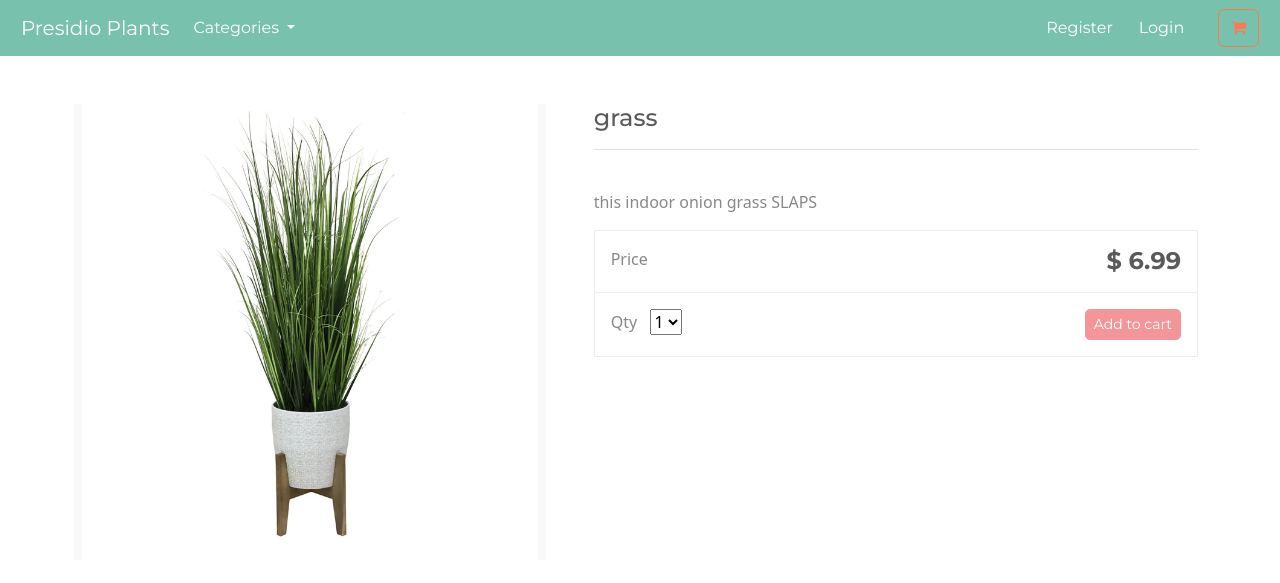
After one commit to Kirkulese/djangoecommerce, a Django app: page /product/grass/ in a window 1280 px wide. The commit adds this page. Shown: the top 583 px of the page. Run offline with Django 4.2, Linux system fonts and the light colour scheme; data comes from the database, SQL or seed files in the repository.

Commit message:
added product page

```diff
--- a/ecommerce/ecommerce/settings.py
+++ b/ecommerce/ecommerce/settings.py
@@ -64,6 +64,7 @@ TEMPLATES = [
                 'django.template.context_processors.request',
                 'django.contrib.auth.context_processors.auth',
                 'django.contrib.messages.context_processors.messages',
+
                 #adding categories view form store app here to make variables accessible app wide
                 'store.views.categories',
             ],
--- a/ecommerce/store/templates/store/base.html
+++ b/ecommerce/store/templates/store/base.html
@@ -82,7 +82,7 @@
 
                         </li>
 
-                        {% comment %} all_categories is available from the store view and context processors {% endcomment %}
+                        {% comment %} all_categories is available from the store view and context processors (see settings.py) {% endcomment %}
                         {% for category in all_categories %}
 
                         <li>
--- /dev/null
+++ b/ecommerce/store/templates/store/product-info.html
@@ -0,0 +1,100 @@
+
+{% extends "./base.html" %}
+
+{% load static %}
+
+{% block content %}
+
+<div class="container">
+
+    <main class="pt-5">
+
+        <div class="row g-3">
+
+            <div class="col-md-5 col-lg-5 order-md-first bg-light">
+
+                <img class="img-fluid mx-auto d-block" alt="Responsive image" src={{product.image.url}}> <!-- Product image -->
+
+            </div>
+
+            <div class="col-md-7 col-lg-7 ps-md-3 ps-lg-5">
+
+                <h1 class="mb-0 h4"> {{product.title}}  </h1>
+                {% comment %} no branding necessary here {% endcomment %}
+                {% comment %} <strong> {{product.brand}} </strong> {% endcomment %}
+
+
+                <hr>
+
+                <br>
+
+
+                <p> {{product.description}} </p>
+
+                <div class="border">
+
+                    <div class="col border-bottom">
+
+                        <div class="row p-3">
+
+                            <div class="col-6"> Price </div>
+
+                            <div class="col-6 text-end"><span class="h4 fw-bold">$ {{product.price}}</span></div>
+
+                        </div>
+
+                    </div>
+
+                    <div class="col">
+
+                        <div class="row p-3">
+
+                            <div class="col-6">
+
+
+                                <label for="select">Qty</label>
+
+                                &nbsp;
+
+                                <select id="select">
+
+                                    <option value="1">1</option>
+
+                                    <option value="2">2</option>
+
+                                    <option value="3">3</option>
+
+                                    <option value="4">4</option>
+
+                                </select>
+
+                            </div>
+
+                            <div class="col-6 text-end">
+
+                                <button type="button" id="add-button" value="" class="btn btn-secondary btn-sm">
+
+                                Add to cart
+
+                                </button>
+
+
+                            </div>
+
+                        </div>
+
+                    </div>
+
+                </div>
+
+            </div>
+
+        </div>
+
+    </main>
+
+    <br>
+
+</div>
+
+{% endblock %}
--- a/ecommerce/store/urls.py
+++ b/ecommerce/store/urls.py
@@ -4,4 +4,6 @@ from . import views
 
 urlpatterns = [
     path('',views.store, name='store'),
+    #set up individual product path using the slug field
+    path('product/<slug:slug>/', views.product_info, name='product')
 ]
--- a/ecommerce/store/views.py
+++ b/ecommerce/store/views.py
@@ -1,16 +1,31 @@
-from django.shortcuts import render
-from .models import Category
+from django.shortcuts import render, get_object_or_404
+from .models import Category, Product
 
 # Create your views here.
 
 def store(request):
-    #because we have our template folder nested under store we need to add that path here
-    return render(request, 'store/store.html')
+    #get all products and put them into context object
+    all_products = Product.objects.all()
+    context = {'all_products': all_products}
+
+    #because we have our template folder nested under store we need to add that path here also send through the context
+    return render(request, 'store/store.html', context)
 
 
 def categories(request):
     #get all categories from the model
     all_categories = Category.objects.all()
 
+    #need to get this data to every page so that it can be used for the navbar
+    #see settings.py to see where it is added
+    return {'all_categories': all_categories}
 
-    return {'all_categories': all_categories}
+#slug comes from url <slug:slug>
+def product_info(request, slug):
+    #find product that has the same slug as url slug or return not found
+    #set it to context object
+    product = get_object_or_404(Product, slug=slug)
+    context = { 'product': product}
+
+    #render the product info view with this product context object
+    return render(request, 'store/product-info.html',context)
```
Also changed, not shown: ecommerce/store/templates/store/store.html (+39 -0 lines), 5 other files.
